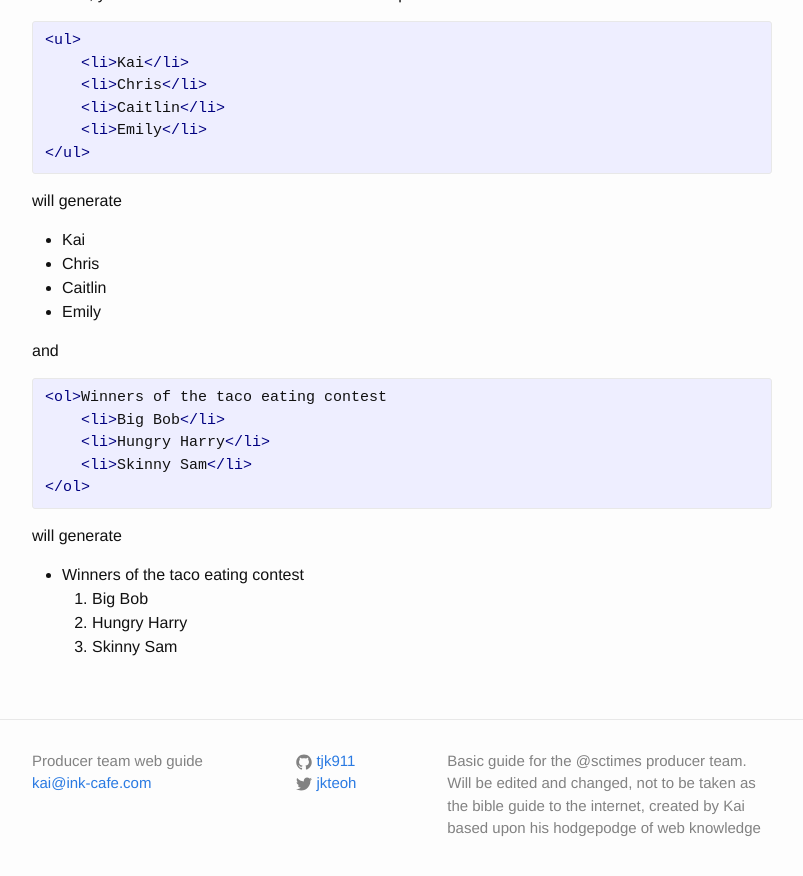
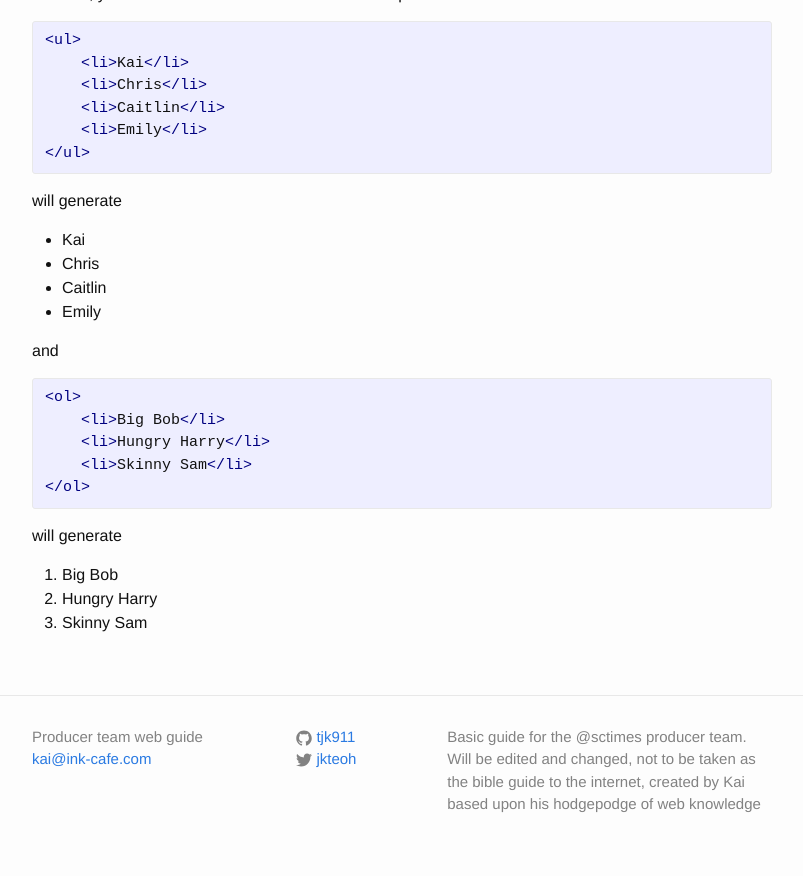
Before and after one commit to tjk911/guide, a Jekyll site: the page built from _posts/2014-12-18-intro-to-html.markdown, in a window 1280 px wide and 900 px high, scrolled down 1568 px. Shown: the top 876 px of the window, without its empty margins (238-1041 px from the left). Built offline with Jekyll 4.4.1, drawn with Linux system fonts in a browser that asks for light colours.

Commit message:
Install missing gem

```diff
--- /dev/null
+++ b/Gemfile
@@ -0,0 +1,2 @@
+source 'https://rubygems.org'
+gem 'github-pages'
--- a/_posts/2014-12-18-kais-intro-to-web-stuff.markdown
+++ b/_posts/2014-12-18-intro-to-html.markdown
@@ -87,7 +87,7 @@ and
 
 {% highlight html %}
 
-<ol>Winners of the taco eating contest
+<ol>
     <li>Big Bob</li>
     <li>Hungry Harry</li>
     <li>Skinny Sam</li>
@@ -97,7 +97,7 @@ and
 
 will generate
 
-* Winners of the taco eating contest
+
 1. Big Bob
 2. Hungry Harry
 3. Skinny Sam
```
